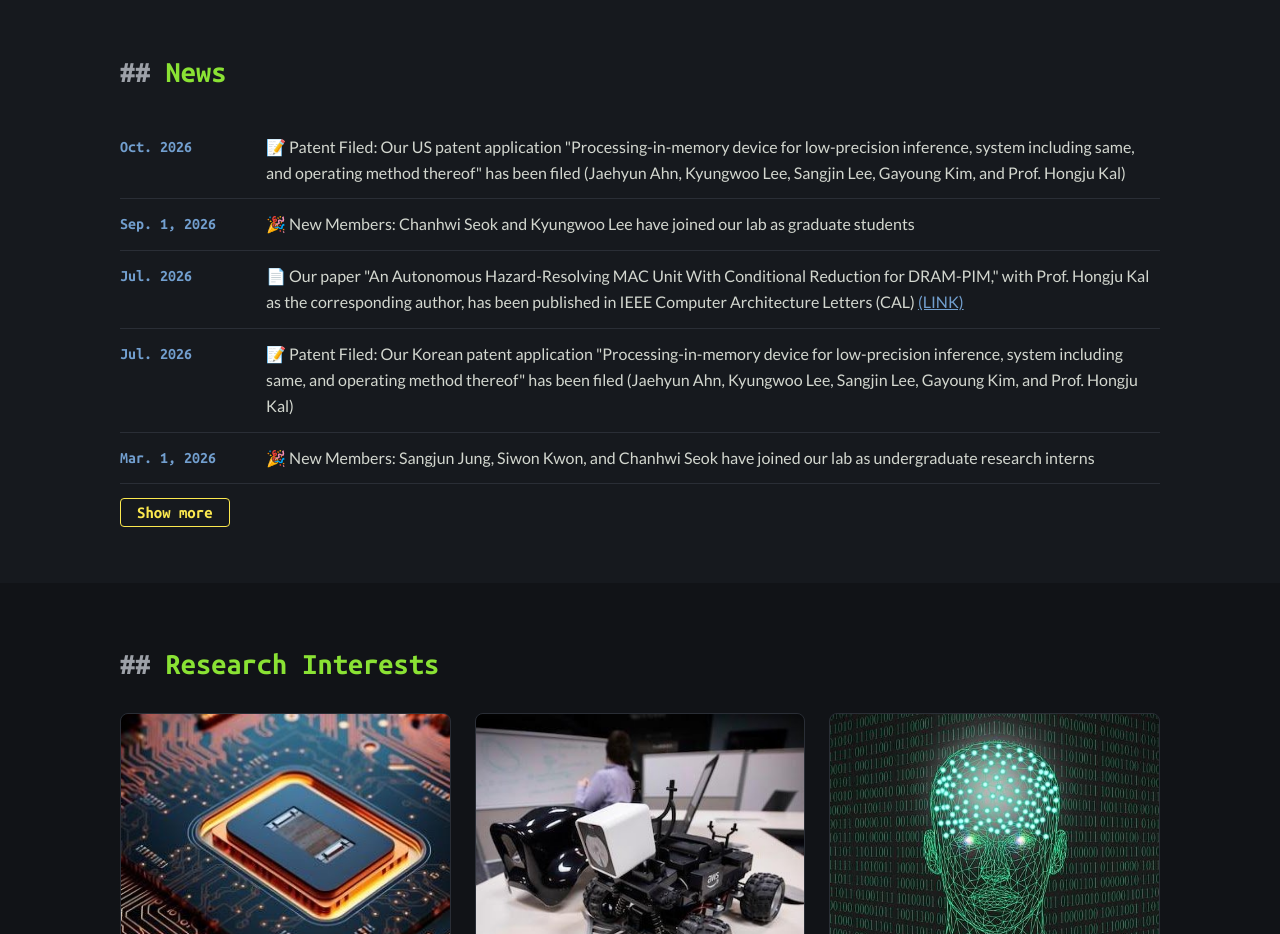
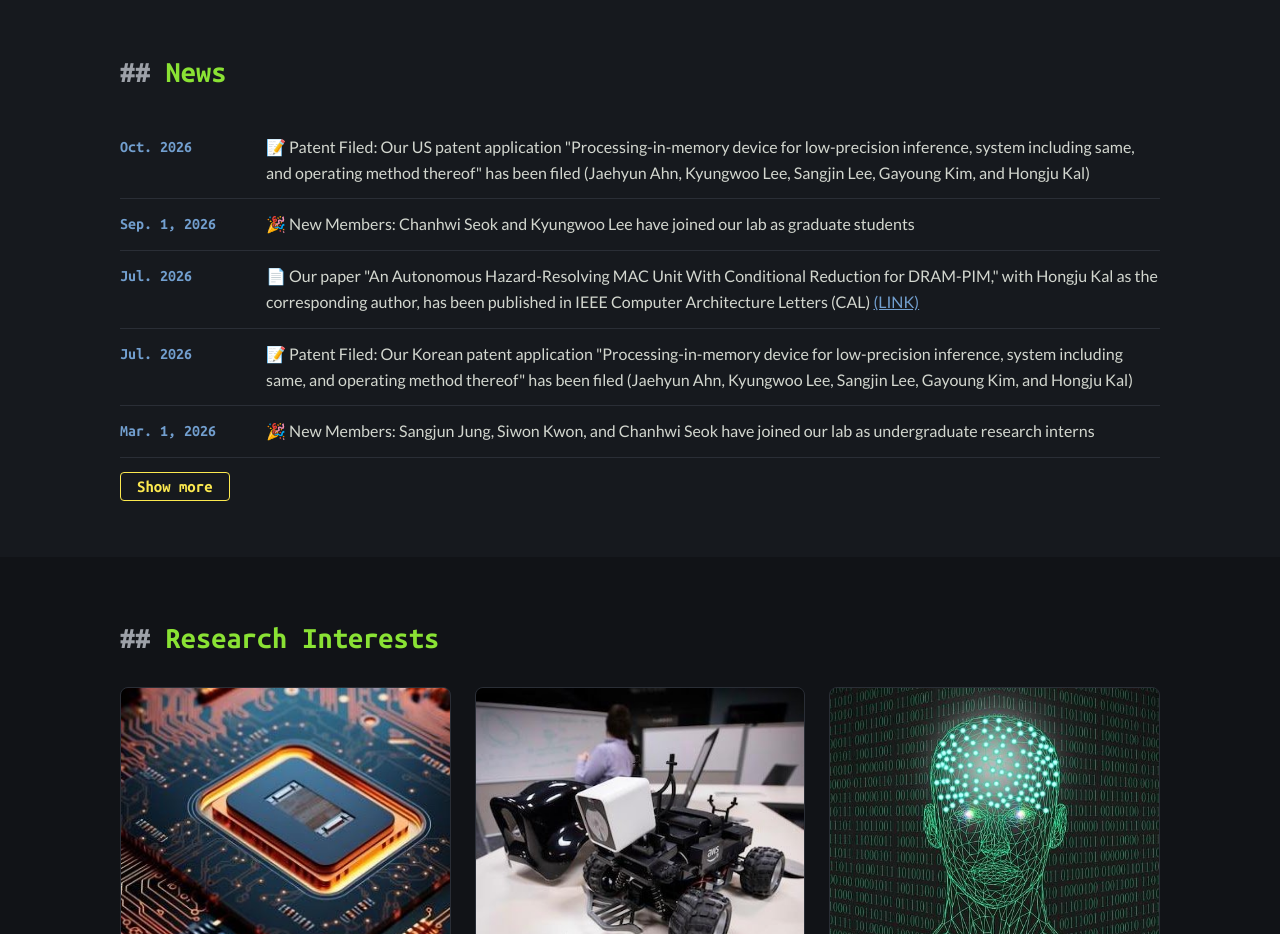
Before and after one commit to ascii-ajou/ascii-ajou.github.io, a plain HTML site: page index.html in a window 1280 px wide. Shown: the part 1120-2054 px from the top of the page. Drawn offline with Linux system fonts and the light colour scheme.

Commit message:
News: drop 'Prof.' title
Co-Authored-By: Claude Opus 5.5 <noreply@anthropic.com>
Claude-Session: https://claude.ai/code/session_01L3VBSbARgbXWNxTNiEYKPo

```diff
--- a/index.html
+++ b/index.html
@@ -65,10 +65,10 @@
     <div class="container">
       <h2 class="section-title">News</h2>
       <ul class="news">
-        <li><span class="date">Oct. 2026</span><span>📝 Patent Filed: Our US patent application "Processing-in-memory device for low-precision inference, system including same, and operating method thereof" has been filed (Jaehyun Ahn, Kyungwoo Lee, Sangjin Lee, Gayoung Kim, and Prof. Hongju Kal)</span></li>
+        <li><span class="date">Oct. 2026</span><span>📝 Patent Filed: Our US patent application "Processing-in-memory device for low-precision inference, system including same, and operating method thereof" has been filed (Jaehyun Ahn, Kyungwoo Lee, Sangjin Lee, Gayoung Kim, and Hongju Kal)</span></li>
         <li><span class="date">Sep. 1, 2026</span><span>🎉 New Members: Chanhwi Seok and Kyungwoo Lee have joined our lab as graduate students</span></li>
-        <li><span class="date">Jul. 2026</span><span>📄 Our paper "An Autonomous Hazard-Resolving MAC Unit With Conditional Reduction for DRAM-PIM," with Prof. Hongju Kal as the corresponding author, has been published in IEEE Computer Architecture Letters (CAL) <a href="https://doi.org/10.1109/LCA.2026.3727232">(LINK)</a></span></li>
-        <li><span class="date">Jul. 2026</span><span>📝 Patent Filed: Our Korean patent application "Processing-in-memory device for low-precision inference, system including same, and operating method thereof" has been filed (Jaehyun Ahn, Kyungwoo Lee, Sangjin Lee, Gayoung Kim, and Prof. Hongju Kal)</span></li>
+        <li><span class="date">Jul. 2026</span><span>📄 Our paper "An Autonomous Hazard-Resolving MAC Unit With Conditional Reduction for DRAM-PIM," with Hongju Kal as the corresponding author, has been published in IEEE Computer Architecture Letters (CAL) <a href="https://doi.org/10.1109/LCA.2026.3727232">(LINK)</a></span></li>
+        <li><span class="date">Jul. 2026</span><span>📝 Patent Filed: Our Korean patent application "Processing-in-memory device for low-precision inference, system including same, and operating method thereof" has been filed (Jaehyun Ahn, Kyungwoo Lee, Sangjin Lee, Gayoung Kim, and Hongju Kal)</span></li>
         <li><span class="date">Mar. 1, 2026</span><span>🎉 New Members: Sangjun Jung, Siwon Kwon, and Chanhwi Seok have joined our lab as undergraduate research interns</span></li>
         <li><span class="date">Jan. 1, 2026</span><span>🎉 New Members: Gayoung Kim, Jaehyun Ahn, Kyungwoo Lee, and Sangjin Lee have joined our lab as undergraduate research interns</span></li>
         <li><span class="date">Sep. 1, 2025</span><span>ASCII Lab Opens Its Doors</span></li>
```
